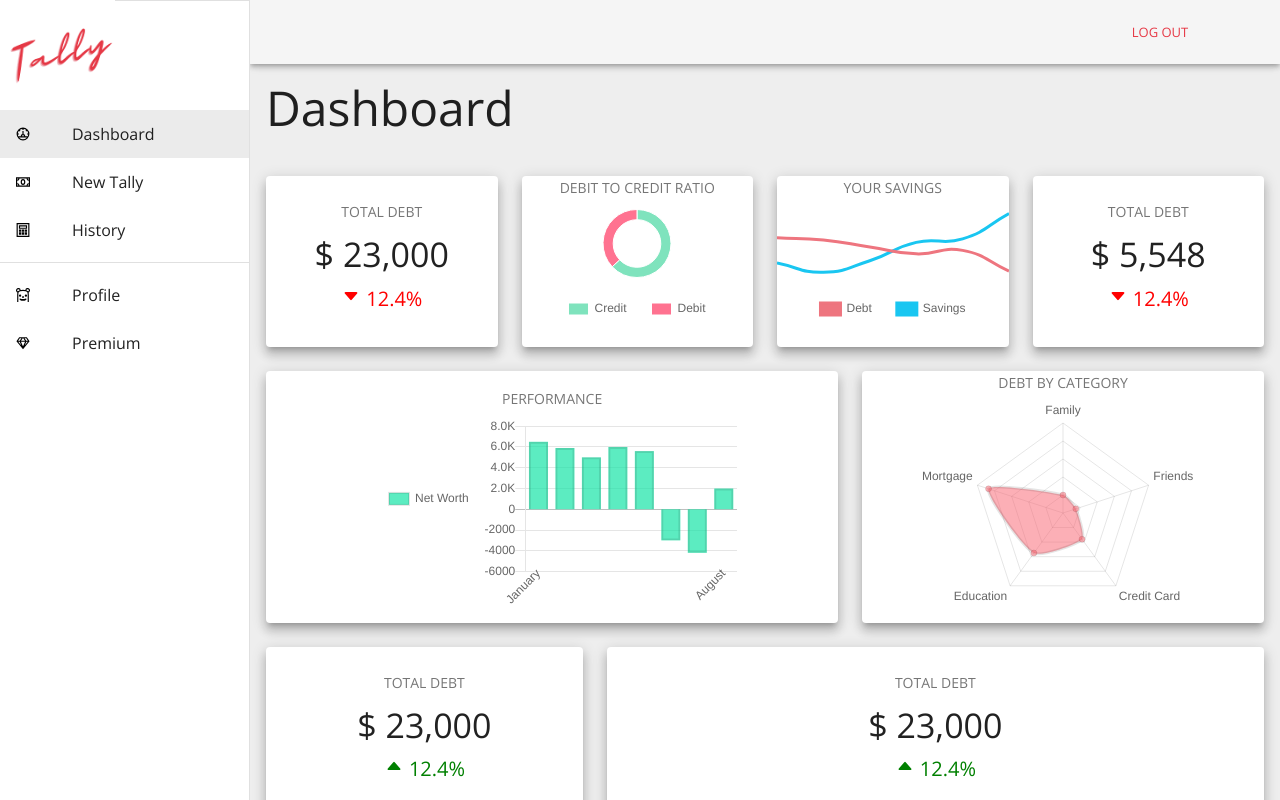
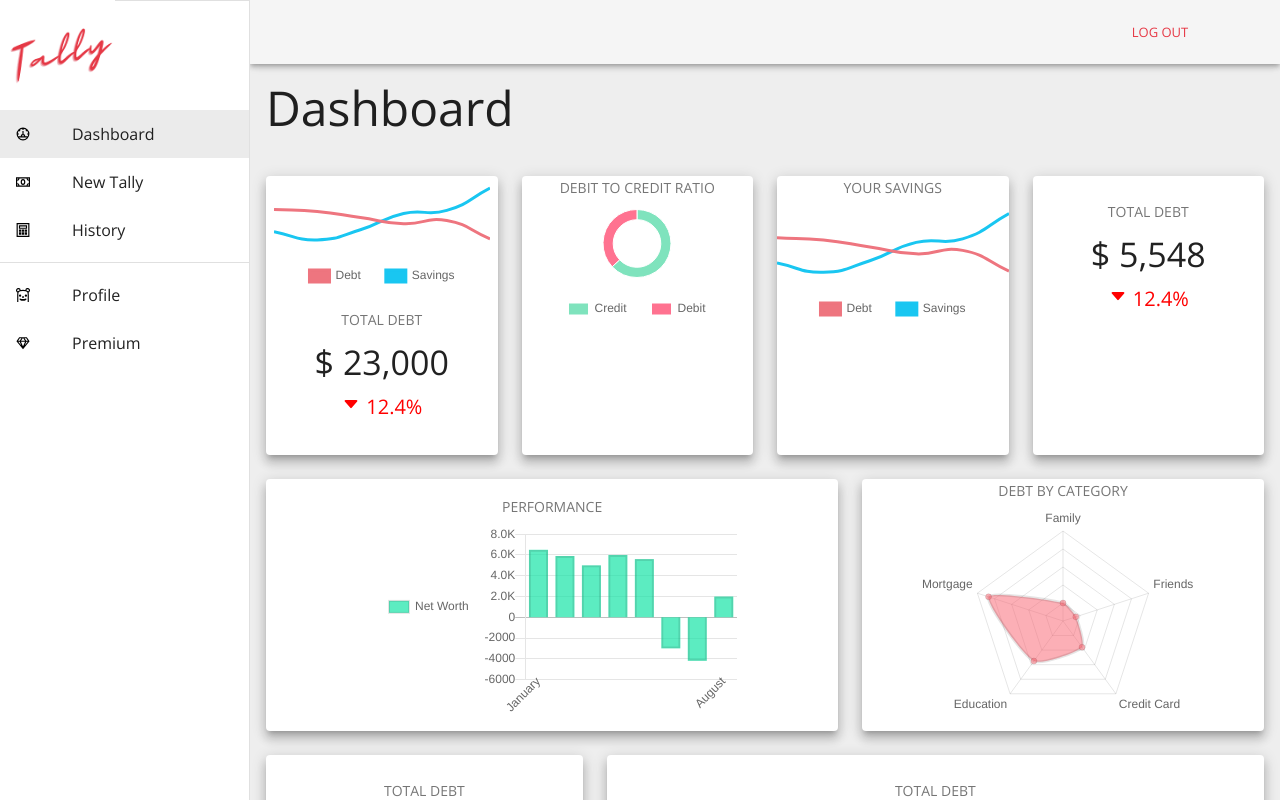
Before and after one commit to awalemandi/tally, a React (Create React App) app: page /home/dashboard in a window 1280 px wide. Shown: the top 800 px of the page. Built offline with nearby package versions, Linux system fonts and the light colour scheme.

Commit message:
added line chart to stat card

```diff
--- a/src/components/common/LineChart.tsx
+++ b/src/components/common/LineChart.tsx
@@ -4,8 +4,8 @@ import { Typography } from '@material-ui/core';
 import { Line } from 'react-chartjs-2';
 
 interface ChartConfig {
-	data: object;
-	options: object;
+	data?: object;
+	options?: object;
 }
 
 function LineChart({ data, options }: ChartConfig) {
@@ -13,15 +13,13 @@ function LineChart({ data, options }: ChartConfig) {
 	const [chartOptions, setChartOptions] = useState({});
 
 	useEffect(() => {
-		setChartData(data);
-		setChartOptions(options);
+		if (data && options) {
+			setChartData(data);
+			setChartOptions(options);
+		}
 	}, []);
 
-	return (
-		<>
-			<Line data={chartData} options={chartOptions} />
-		</>
-	);
+	return <>{data ? <Line data={chartData} options={chartOptions} /> : null}</>;
 }
 
 export default LineChart;
--- a/src/components/menu/dashboard/Dashboard.tsx
+++ b/src/components/menu/dashboard/Dashboard.tsx
@@ -12,6 +12,72 @@ const useStyles = makeStyles(theme => ({
 		padding: 0,
 	},
 }));
+
+const loadData = {
+	labels: ['Jan', 'Feb', 'Mar', 'Apr', 'May', 'Jun'],
+	datasets: [
+		{
+			label: 'Debt',
+			data: [55, 53, 47, 41, 44, 26],
+			fill: false,
+			backgroundColor: 'rgb(236, 116, 122, 0.1)',
+			borderColor: '#ee757f',
+		},
+		{
+			label: 'Savings',
+			data: [33, 25, 35, 51, 54, 76],
+			fill: false,
+			borderColor: 'rgb(25, 198, 241)',
+		},
+	],
+};
+
+const loadOptions = {
+	...{
+		maintainAspectRatio: false,
+		responsive: true,
+		legend: {
+			display: true,
+			position: 'bottom',
+			labels: {
+				padding: 25,
+				boxWidth: 20,
+			},
+		},
+		tooltips: {
+			enabled: false,
+			custom: false,
+		},
+		elements: {
+			point: {
+				radius: 0,
+			},
+			line: {
+				tension: 0.5,
+			},
+		},
+		scales: {
+			xAxes: [
+				{
+					gridLines: false,
+					ticks: {
+						display: false,
+					},
+				},
+			],
+			yAxes: [
+				{
+					gridLines: false,
+					scaleLabel: false,
+					ticks: {
+						display: false,
+						isplay: false,
+					},
+				},
+			],
+		},
+	},
+};
 
 const Dashboard = () => {
 	const classes = useStyles();
@@ -35,6 +101,8 @@ const Dashboard = () => {
 						stat='23,000'
 						improved={false}
 						change={12.4}
+						chartData={loadData}
+						chartOptions={loadOptions}
 					/>
 				</Grid>
 				<Grid item lg={3} sm={6} xl={3} xs={12}>
--- a/src/components/menu/dashboard/StatCard.tsx
+++ b/src/components/menu/dashboard/StatCard.tsx
@@ -8,6 +8,7 @@ import {
 	makeStyles,
 } from '@material-ui/core';
 import { IoCaretDown, IoCaretUp } from 'react-icons/io5';
+import LineChart from '../../common/LineChart';
 
 const useStyles = makeStyles(theme => ({
 	root: {
@@ -15,6 +16,8 @@ const useStyles = makeStyles(theme => ({
 		width: 'auto',
 		padding: theme.spacing(1),
 	},
+	content: {},
+	chart: {},
 }));
 
 interface CardProps {
@@ -22,14 +25,26 @@ interface CardProps {
 	stat: any;
 	improved: boolean;
 	change: number;
+	chartData?: object;
+	chartOptions?: object;
 }
 
-const StatCard = ({ name, stat, improved, change }: CardProps) => {
+const StatCard = ({
+	name,
+	stat,
+	improved,
+	change,
+	chartData,
+	chartOptions,
+}: CardProps) => {
 	const classes = useStyles();
 
 	return (
 		<Card className={clsx(classes.root)} raised={true}>
-			<CardContent>
+			<div className={classes.chart}>
+				<LineChart data={chartData} options={chartOptions} />
+			</div>
+			<CardContent className={classes.content}>
 				<Grid
 					container
 					direction='column'
```
Also changed, not shown: 1 other file (tests, documents, lock files or other folders).
